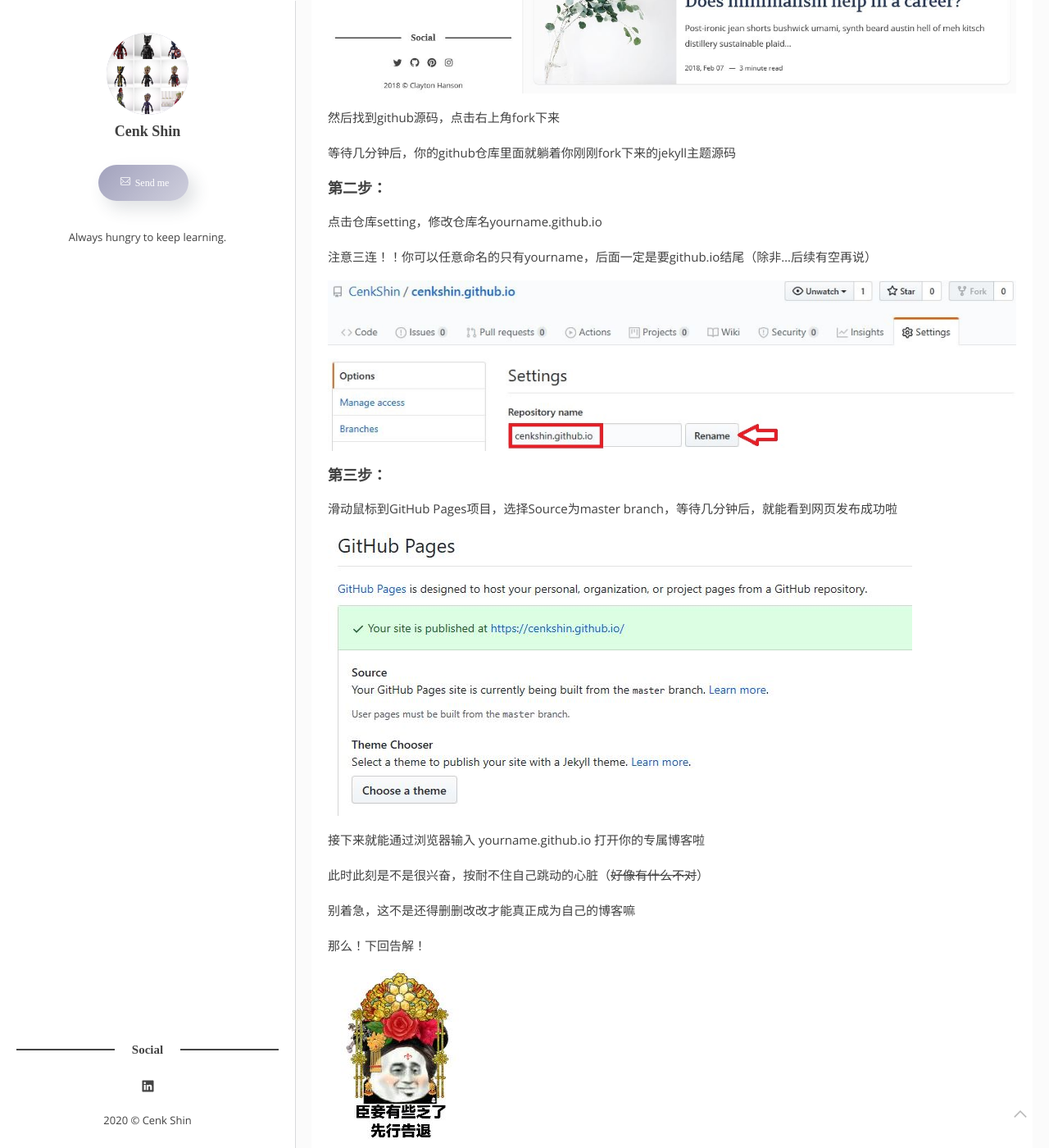
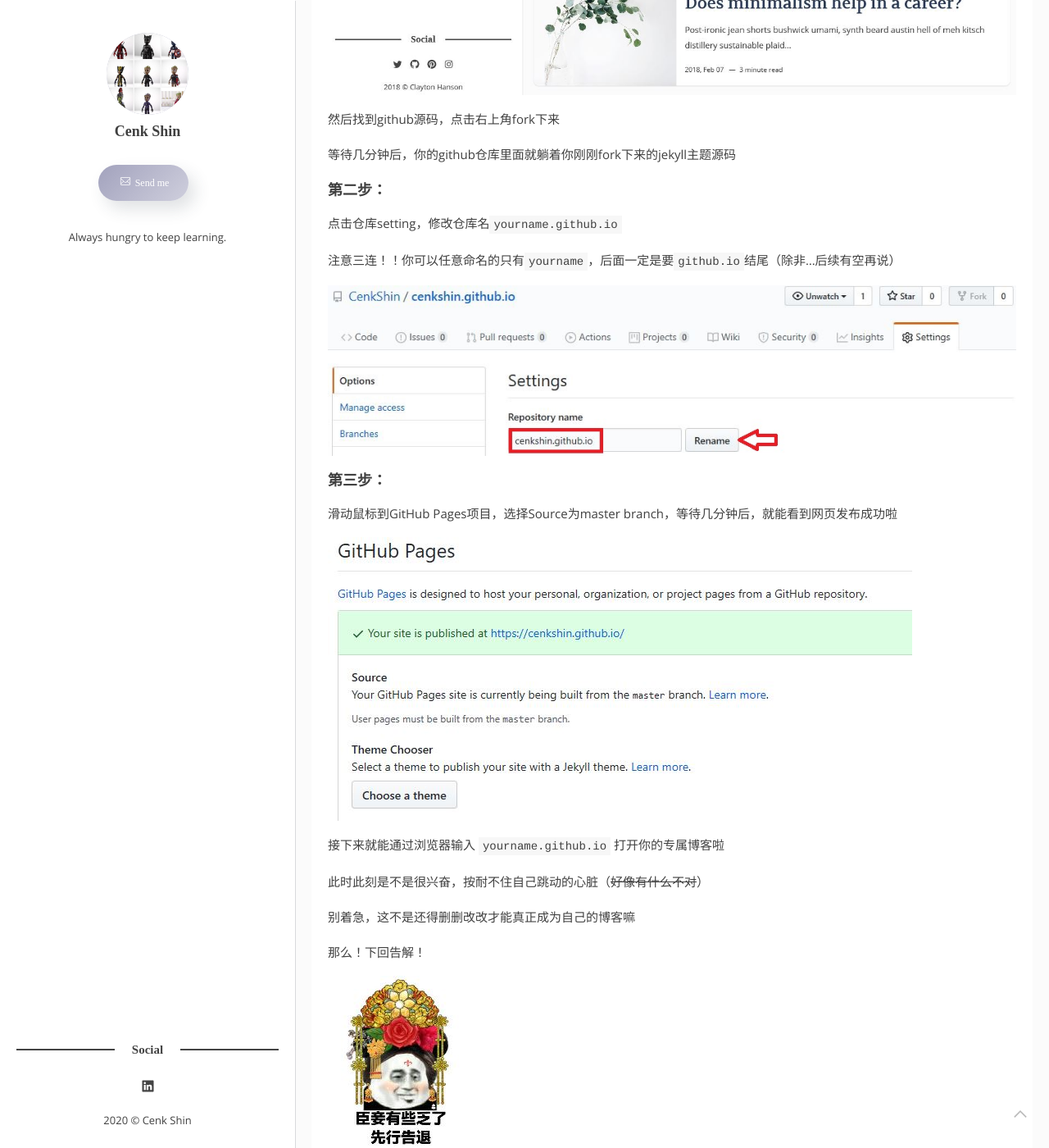
Before and after one commit to CenkShin/cenkshin.github.io, a Jekyll site: the page built from _posts/2020-05-27-如何使用github pages+jekyll搭建个人博客.markdown, in a window 1280 px wide and 1400 px high, scrolled down 2412 px. Shown: the whole window at 82% size. Built offline with Jekyll 4.4.1, drawn with Linux system fonts in a browser that asks for light colours; some web fonts are replaced; comment, search, counter and statistics services are not loaded; some of the changed text lies outside the part shown.

````diff
--- a/_posts/2020-05-27-如何使用github pages+jekyll搭建个人博客.markdown
+++ b/_posts/2020-05-27-如何使用github pages+jekyll搭建个人博客.markdown
@@ -8,7 +8,7 @@ categories: 技术
 ---
 本post旨在记录如何从~~0鸡蛋到鸡仔的孵化过程~~，啊不，从0到1搭建静态个人博客
 
-首先，选用的平台是github pages + jekyll；如果你不想用这个平台，ALT+F4帮到你
+首先，选用的平台是```github pages + jekyll```；如果你不想用这个平台，```ALT+F4```帮到你
 
 ***
 
@@ -50,9 +50,9 @@ Anyway，下面就跟着我，看我的骚操作！！！
 
 ##### **第二步：**
 
-点击仓库setting，修改仓库名yourname.github.io
+点击仓库setting，修改仓库名```yourname.github.io```
 
-注意三连！！你可以任意命名的只有yourname，后面一定是要github.io结尾（除非...后续有空再说）
+注意三连！！你可以任意命名的只有```yourname```，后面一定是要```github.io```结尾（除非...后续有空再说）
 
 ![]({{site.baseurl}}/images/20200527_3.JPG)
 
@@ -64,7 +64,7 @@ Anyway，下面就跟着我，看我的骚操作！！！
 
 ![]({{site.baseurl}}/images/20200527_4.JPG)
 
-接下来就能通过浏览器输入 yourname.github.io 打开你的专属博客啦
+接下来就能通过浏览器输入 ```yourname.github.io``` 打开你的专属博客啦
 
 
 
````
Also changed, not shown: _posts/2020-05-29-？？？？.markdown (deleted, +0 -17 lines), _posts/2020-05-31-如何修改个人博客(一).markdown (added, +67 -0 lines), images/20200531_0.JPG (added), images/20200531_1.JPG (added).
